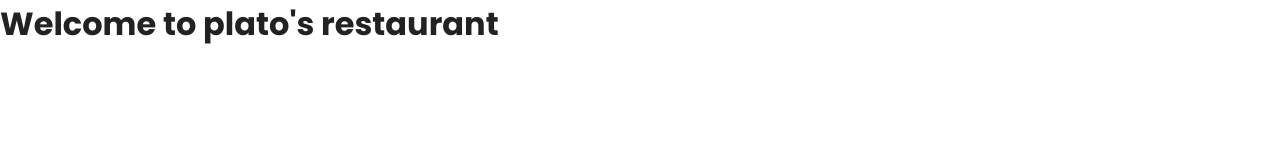
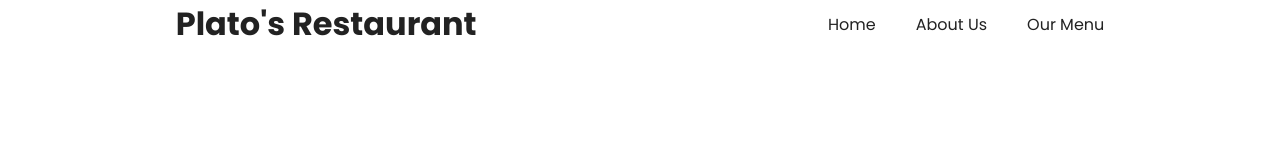
Before and after one commit to Gakiri001/platosRestaurant, a website built with Vite: page index.html in a window 1280 px wide. Built offline with nearby package versions, Linux system fonts and the light colour scheme.

Commit message:
create the header

```diff
--- a/index.html
+++ b/index.html
@@ -5,9 +5,18 @@
     <link rel="icon" type="image/svg+xml" href="/vite.svg" />
     <meta name="viewport" content="width=device-width, initial-scale=1.0" />
     <title>Plato's restaurant</title>
-    <link rel="stylesheet" href="style.css">
+    <link rel="stylesheet" href="style.css" />
   </head>
   <body>
-    <h1>Welcome to plato's restaurant</h1>
+    <header class="header">
+      <h1 class="header-logo-text">plato's restaurant</h1>
+      <nav class="header-nav">
+        <ol class="header-nav-list">
+          <li><a href="" class="header-nav-link">home</a></li>
+          <li><a href="" class="header-nav-link">about us</a></li>
+          <li><a href="" class="header-nav-link">our menu</a></li>
+        </ol>
+      </nav>
+    </header>
   </body>
 </html>
--- a/style.css
+++ b/style.css
@@ -24,3 +24,32 @@ body {
   font-family: var(--primary-font);
   color: var(--color-black);
 }
+
+.header {
+  display: flex;
+  justify-content: space-around;
+  align-items: center;
+}
+
+@media screen and (max-width: 37.5em) {
+  .header {
+    display: flex;
+    flex-direction: column;
+  }
+}
+
+.header-logo-text {
+  text-transform: capitalize;
+}
+
+.header-nav-list {
+  list-style: none;
+  display: flex;
+  gap: 4rem;
+}
+
+.header-nav-link {
+  text-decoration: none;
+  text-transform: capitalize;
+  color: var(--color-black);
+}
```
